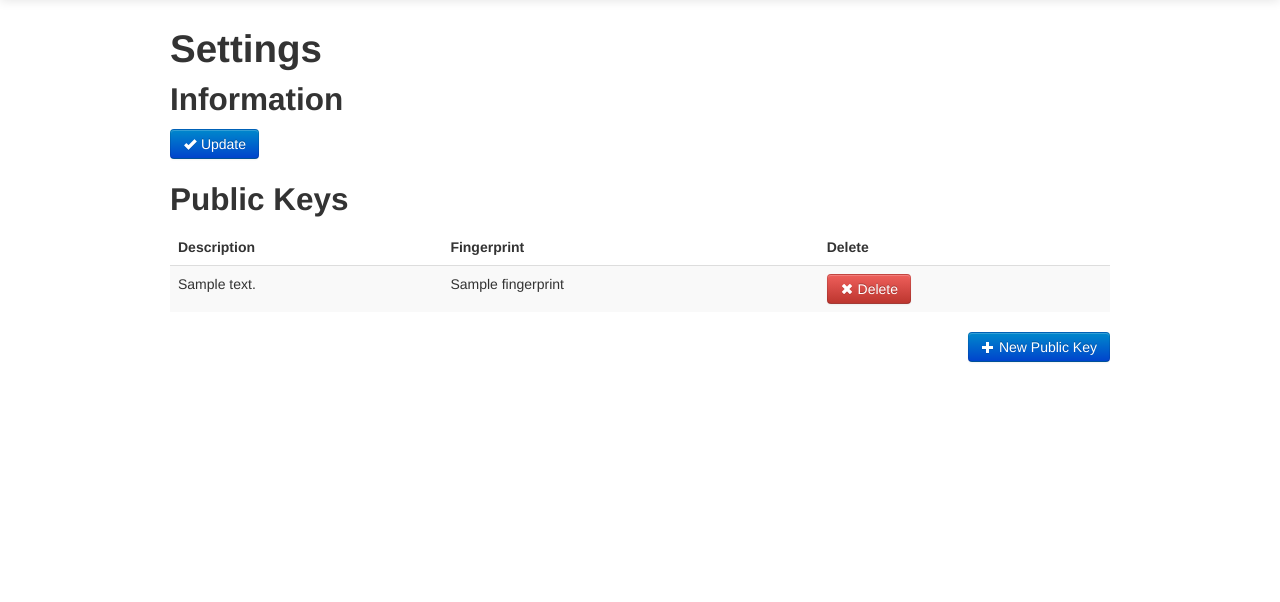
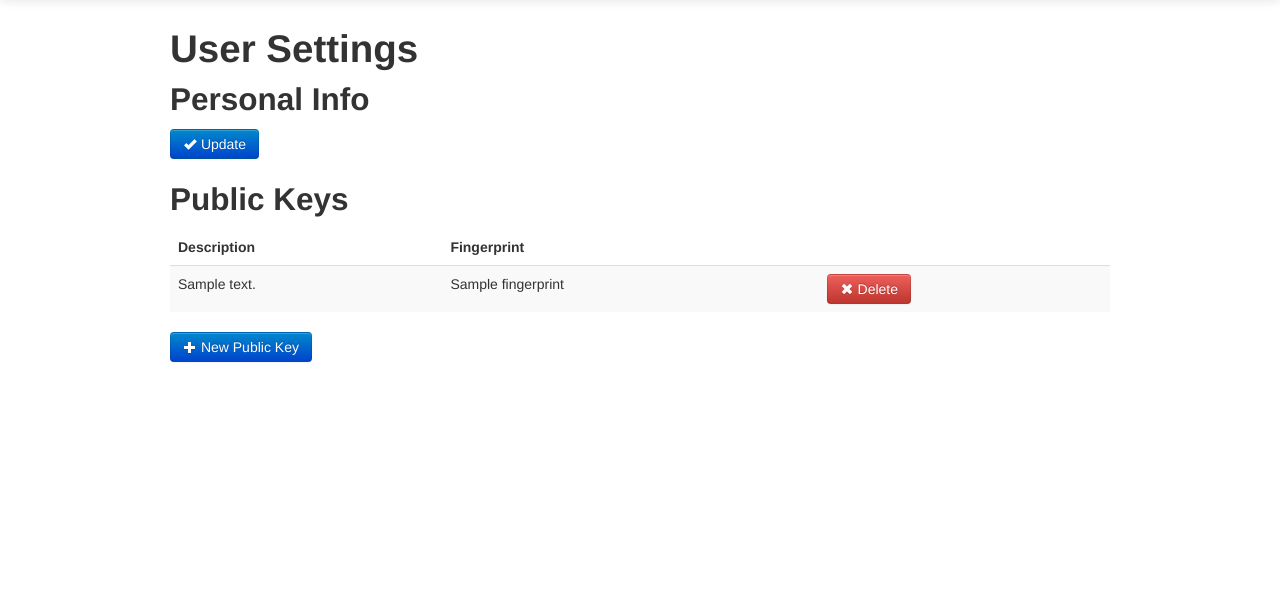
Before and after one commit to vault/bugit, a Django app: template user_manage/templates/user_manage/user_settings.html in a window 1280 px wide. Shown: the part 41-643 px from the top of the page. Run offline with Django 3.2, Linux system fonts and the light colour scheme; the template is opened without the code that fills it: most values are stand-ins (such as "Sample title", 1, 10 or a date in 2020); some libraries are stand-ins or nearby versions.

Commit message:
update user_manage copy

```diff
--- a/user_manage/templates/user_manage/user_settings.html
+++ b/user_manage/templates/user_manage/user_settings.html
@@ -3,8 +3,8 @@
 {% block title %}User settings{% endblock %}
 
 {% block content %}
-<h1>Settings</h1>
-<h2>Information</h2>
+<h1>User Settings</h1>
+<h2>Personal Info</h2>
 <form class="form form-inline" action="{% url user_settings %}" method="post">
     {% csrf_token %}
     {{ user_form.as_p }}
@@ -17,7 +17,7 @@
         <thead><tr>
                 <th>Description</th>
                 <th>Fingerprint</th>
-                <th>Delete</th>
+                <th></th>
         </tr></thead>
     {% for key in keys %}
     <tr>
@@ -34,7 +34,7 @@
 
 <div class="row">
 <a href="{% url pubkey_add %}">
-    <button class="btn btn-primary span pull-right" ><i class="icon-plus icon-white"></i> New Public Key</button>
+    <button class="btn btn-primary span" ><i class="icon-plus icon-white"></i> New Public Key</button>
 </a>
 </div>
 
```
